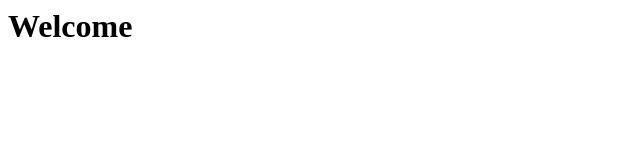
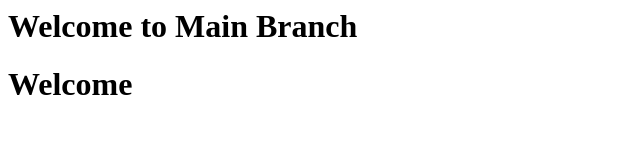
Before and after one commit to allavarapucharan/Endsem-, a plain HTML site: page index.html in a window 1280 px wide. Shown: the whole page, without its empty margins (0-640 px from the left). Drawn offline with Linux system fonts and the light colour scheme.

Commit message:
Resolved merge conflict

```diff
--- a/index.html
+++ b/index.html
@@ -3,6 +3,10 @@
     <title>My Website</title>
 </head>
 <body>
+    <header>
+        <h1>Welcome to Main Branch</h1>
+    </header>
+
     <h1>Welcome</h1>
 </body>
 </html>
```
